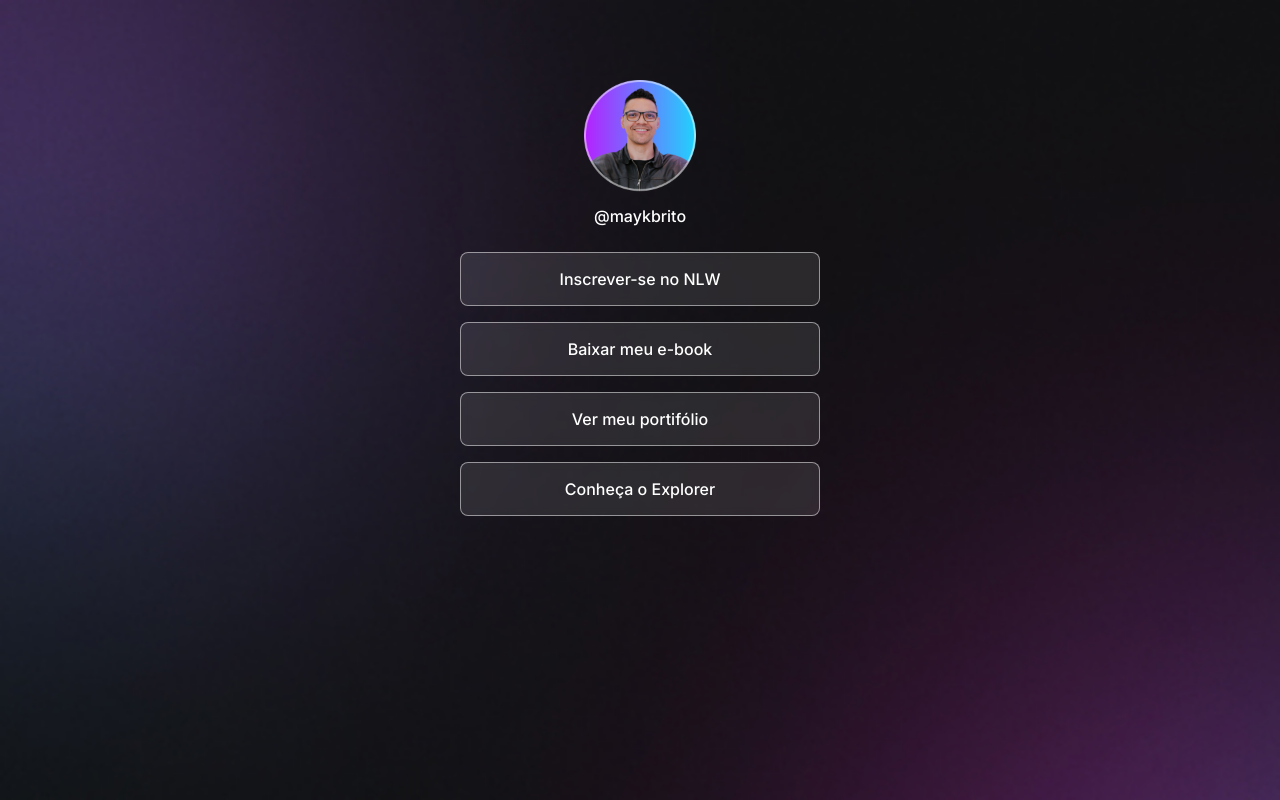
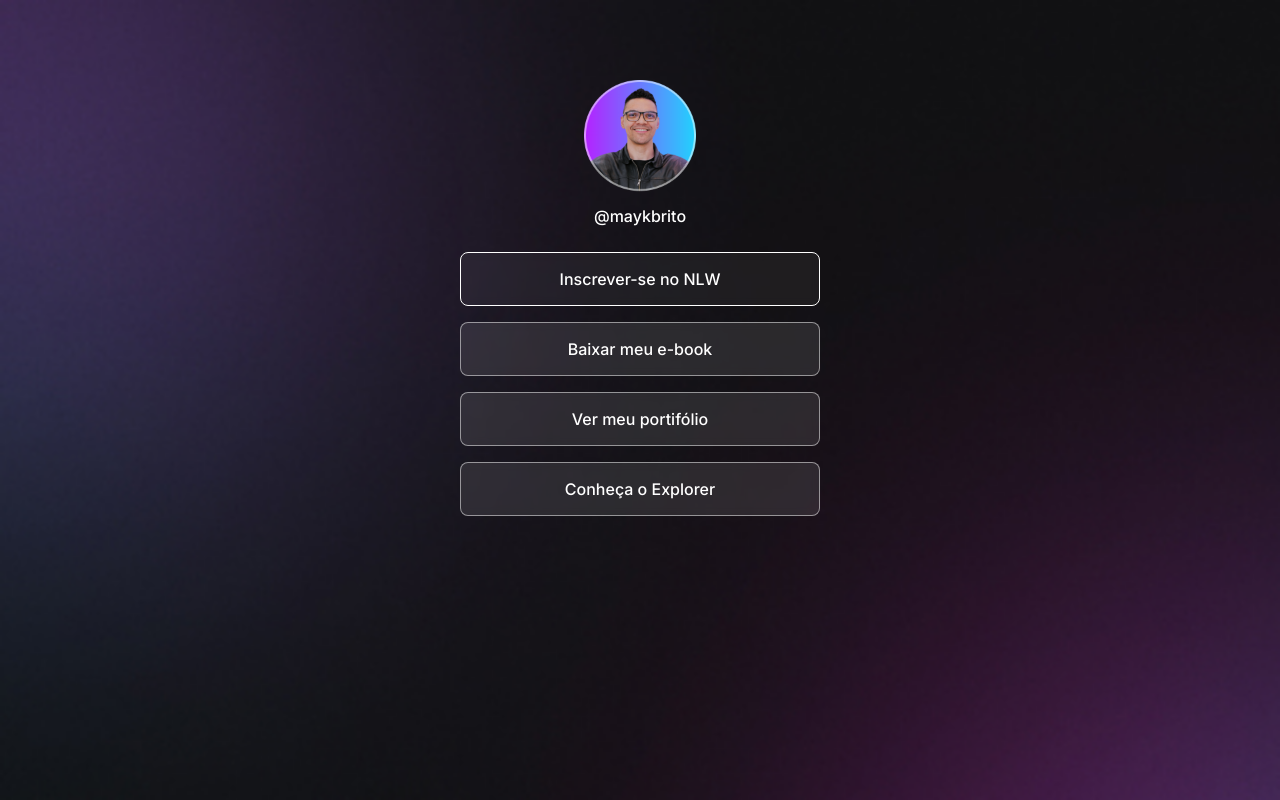
Before and after one commit to aledosreis/devLinks, a plain HTML site: page index.html in a window 1280 px wide. In both pictures the pointer is over the link "Inscrever-se no NLW". Drawn offline with Linux system fonts and the light colour scheme.

Commit message:
add hover to links

```diff
--- a/style.css
+++ b/style.css
@@ -9,7 +9,7 @@ body {
 }
 
 body * {
-  font-family: 'Inter', sans-serif;
+  font-family: "Inter", sans-serif;
   color: #ffffff;
 }
 
@@ -53,4 +53,10 @@ ul li a {
   -webkit-backdrop-filter: blur(4px);
   text-decoration: none;
   font-weight: 500;
+  transition: background 0.2s;
 }
+
+ul li a:hover {
+  background: rgba(255, 255, 255, 0.05);
+  border: 1.5px solid #ffffff;
+}
```
